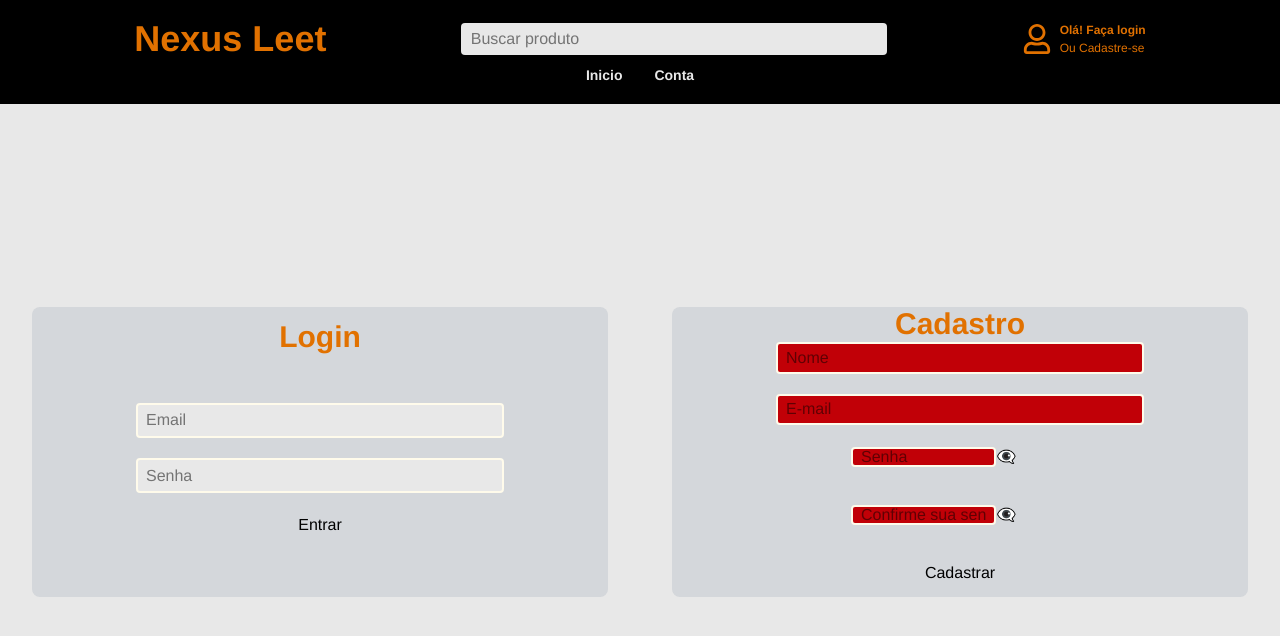
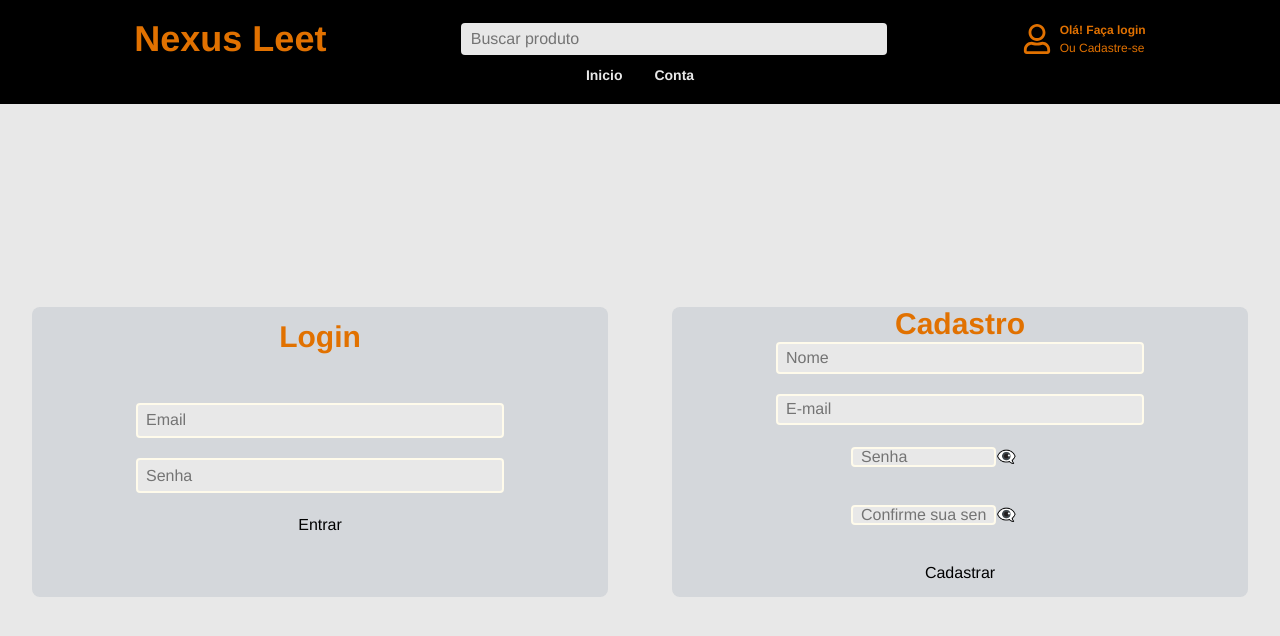
Before and after one commit to gustavocarvalho-ra/NextJs-NexusLeet, a Next.js app: page /my-account in a window 1280 px wide. Shown: the top 636 px of the page. Built offline with nearby package versions, Linux system fonts and the light colour scheme; no server answers.

Commit message:
feat: replace input elements with Input component in RegisterForm

```diff
--- a/src/app/components/login/RegisterForm.tsx
+++ b/src/app/components/login/RegisterForm.tsx
@@ -3,6 +3,7 @@
 import { useState } from "react"
 import { useRouter } from "next/navigation"
 import { signIn } from 'next-auth/react';
+import { Input } from "../ui/input";
 
 export default function RegisterForm() {
 
@@ -61,34 +62,31 @@ export default function RegisterForm() {
         <h1 className="flex justify-center text-(--text-amber) text-3xl font-semibold">Cadastro</h1>
         <div className="h-full w-full">
           <form onSubmit={handleSubmit} className="gap-5 flex flex-col items-center h-4/5">
-            <input
+            <Input
               id="name"
               type={"text"}
               placeholder="Nome"
               required
               value={form.name}
               onChange={(e) => setForm({...form, name: e.target.value})}
-              className="bg-red-700 rounded-sm p-2 h-2/13 w-2/3 border-2 border-amber-50"
               />
-            <input
+            <Input
               id="email"
               type="email"
               placeholder="E-mail"
               required
               value={form.email}
               onChange={(e) => setForm({...form, email: e.target.value})}
-              className="bg-red-700 rounded-sm p-2 h-2/13 w-2/3 border-2 border-amber-50"
-              />
+            />
             <div className="relative">
-              <input
+              <Input
                 id="password"
                 type={showPassword ? "text" : "password"}
                 placeholder="Senha"
                 required
                 value={form.password}
                 onChange={(e) => setForm({...form, password: e.target.value})}
-                className="bg-red-700 rounded-sm p-2 h-2/13 w-2/3 border-2 border-amber-50"
-                />
+              />
               <button
                 type="button"
                 className=""
@@ -98,14 +96,13 @@ export default function RegisterForm() {
               </button>
             </div>
             <div className="relative">
-              <input
+              <Input
                 id="confirmPassword"
                 type={showConfirmPassword ? "text" : "password"}
                 placeholder="Confirme sua senha"
                 required
                 value={form.confirmPassword}
                 onChange={(e) => setForm({...form, confirmPassword: e.target.value})}
-                className="bg-red-700 rounded-sm p-2 h-2/13 w-2/3 border-2 border-amber-50"
                 />
               <button
                 type="button"
```
